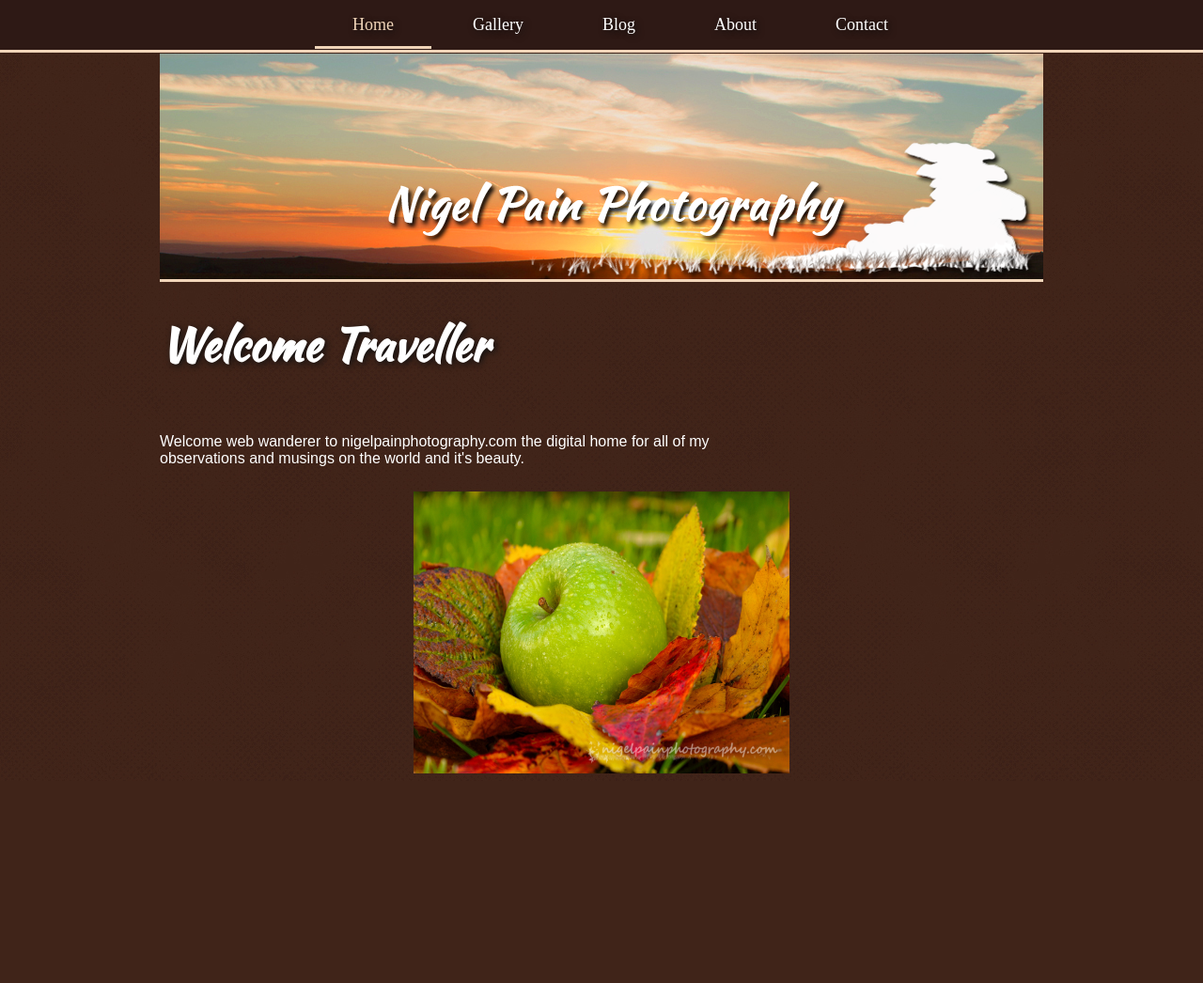
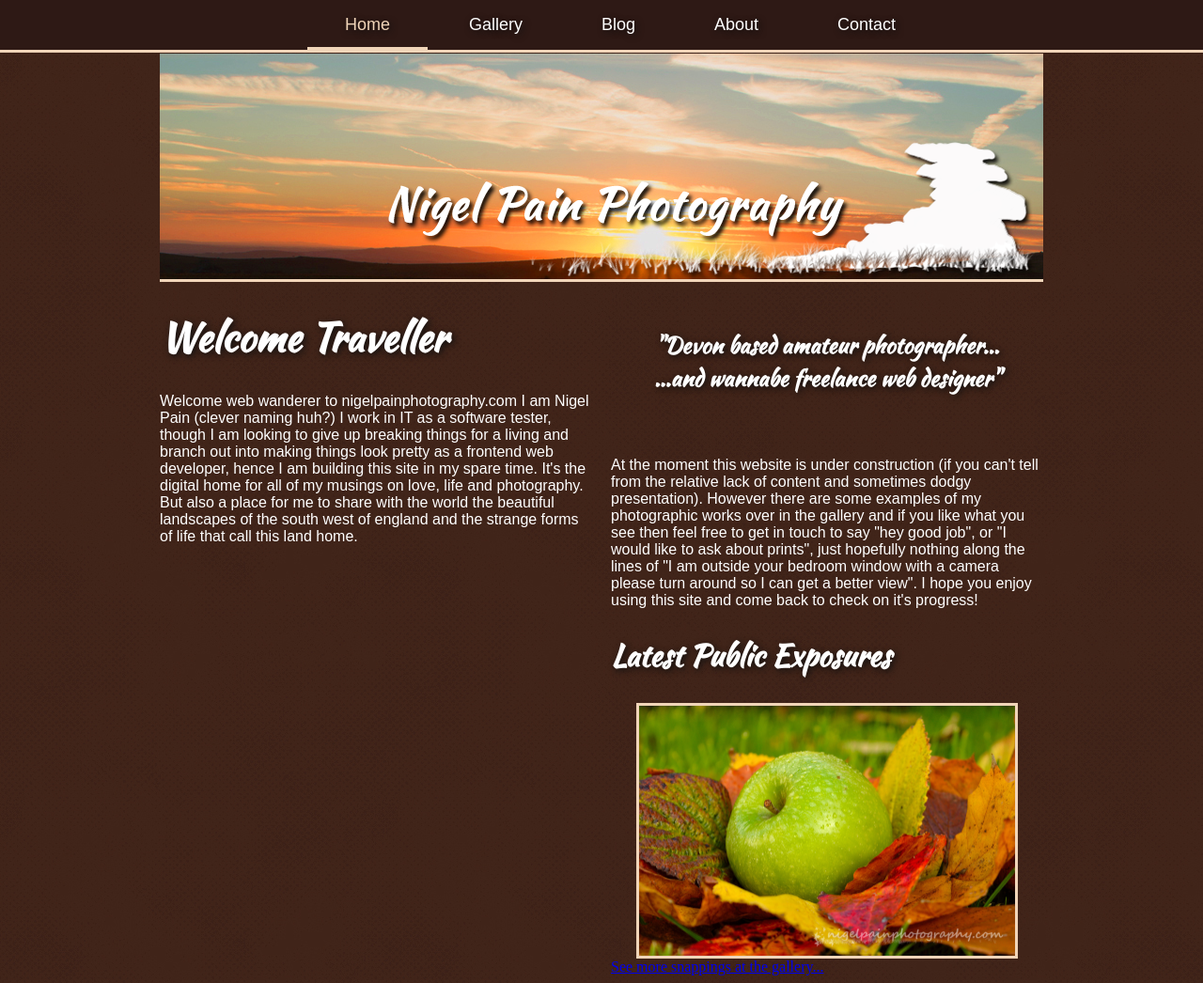
Before and after one commit to nigelpain/personal-site, a PHP site: page / in a window 1280 px wide. Shown: the whole page at 94% size. Before the commit the page ends 823 px from the top, so only its background shows below. Run offline with PHP 8.4, Linux system fonts and the light colour scheme.

Commit message:
added intro, summary to homepage and fiddled with styles

```diff
--- a/css/styles.css
+++ b/css/styles.css
@@ -46,12 +46,19 @@ p {
 
 #pageHeader {
   color: white;
-  font-size: 24px;
+  font-size: 42px;
   font-family: 'kaushan_scriptregular', Arial, sans-serif;
   text-shadow: 2px 2px 7px #111111;
 }
 
-.section-header {
+.sectionHeader {
+  color: white;
+  font-size: 32px;
+  font-family: 'kaushan_scriptregular', Arial, sans-serif;
+  text-shadow: 2px 2px 7px #111111;
+}
+
+.subHeader {
   color: white;
   font-size: 24px;
   font-family: 'kaushan_scriptregular', Arial, sans-serif;
@@ -60,6 +67,7 @@ p {
 
 .navbtn {
   text-decoration: none;
+  font-family: Arial, Verdana, sans-serif;
   font-size: 18px;
   color: white;
   text-shadow: 2px 2px 7px #111111;
@@ -72,22 +80,29 @@ p {
 
 .navbtncur {
   text-decoration: none;
+  font-family: Arial, Verdana, sans-serif;
   font-size: 18px;
   color: #F1D5B9;
   text-shadow: 2px 2px 7px #111111;
   border-bottom: 3px solid #F1D5B9;
-  padding: 13px 40px;
+  padding: 14px 40px;
 }
 
 /*Homepage Styles */
-#siteIntro {
-  margin-top: 10px;
-  margin-bottom: 10px;
+#siteSummary {
+  padding: 30px 5px;
+  text-align: center;
 }
 
 #recentPhotos {
   width: 400px;
-  height: 300px;
+  height: auto;
+  border: 3px solid #F1D5B9;
+}
+
+.siteIntro {
+  margin-top: 10px;
+  margin-bottom: 10px;
 }
 
 /*Gallery Styles*/
@@ -111,7 +126,6 @@ p {
 
 /*About Styles*/
 #aboutme {
-  background-color: #efefef;
   margin-top: 10px;
   margin-bottom: 10px;
 }
@@ -120,7 +134,3 @@ p {
 #contact-intro {
   clear: left;
 }
-
-#contact-telephone {
-  float: right;
-}
--- a/index.html
+++ b/index.html
@@ -21,18 +21,27 @@
         <img src="./images/Header Logo.png" alt="Website Logo">
       </header>
 
-      <div id="pageHeader" class="grid_6">
-        <h1>Welcome Traveller</h1>
-      </div><!-- page-header -->
+      <div id="columnLeft" class="grid_6">
+        <h1 id="pageHeader">Welcome Traveller</h1>
+        <div class="site Intro">
+          <p>Welcome web wanderer to nigelpainphotography.com I am Nigel Pain (clever naming huh?) I work in IT as a software tester, though I am looking to give up breaking things for a living and branch out into making things look pretty as a frontend web developer, hence I am building this site in my spare time. It's the digital home for all of my musings on love, life and photography. But also a place for me to share with the world the beautiful landscapes of the south west of england and the strange forms of life that call this land home.</p>
+        </div><!-- siteIntro -->
+      </div><!-- columnLeft -->
 
-      <div id="siteIntro" class="grid_8">
-        <p>Welcome web wanderer to nigelpainphotography.com the digital home for all of my observations and musings on the world and it's beauty.</p>
-      </div><!-- siteintro -->
+      <div id="columnRight" class="grid_6">
+        <div id="siteSummary">
+          <h2 class="subHeader">"Devon based amateur photographer...<br/>...and wannabe freelance web designer"</h2>
+        </div><!-- siteSummary -->
 
-      <div>
+        <div class="siteIntro">
+          <p>At the moment this website is under construction (if you can't tell from the relative lack of content and sometimes dodgy presentation). However there are some examples of my photographic works over in the gallery and if you like what you see then feel free to get in touch to say "hey good job", or "I would like to ask about prints", just hopefully nothing along the lines of "I am outside your bedroom window with a camera please turn around so I can get a better view". I hope you enjoy using this site and come back to check on it's progress!</p>
+        </div><!-- siteIntro -->
+
+        <h2 class="sectionHeader">Latest Public Exposures</h2>
         <img id="recentPhotos" src="images/recent photos/First to Fall (website).jpg" alt="Recently Added Photos" />
         <script src="js/recent_photos.js"></script>
-      </div>
+        <a href="gallery/index.html">See more snappings at the gallery...</a>
+      </div><!-- columnRight -->
 
     </div><!-- page -->
 
```
Also changed, not shown: contact.html (+4 -4 lines).
